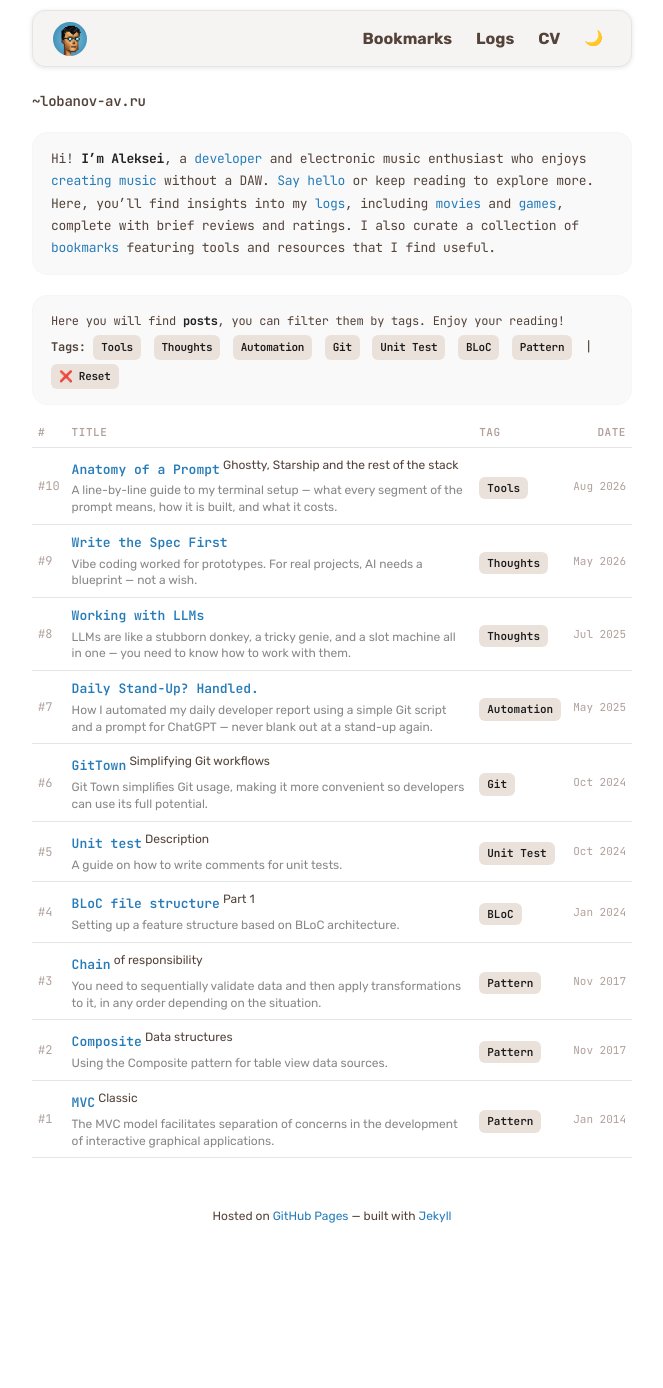
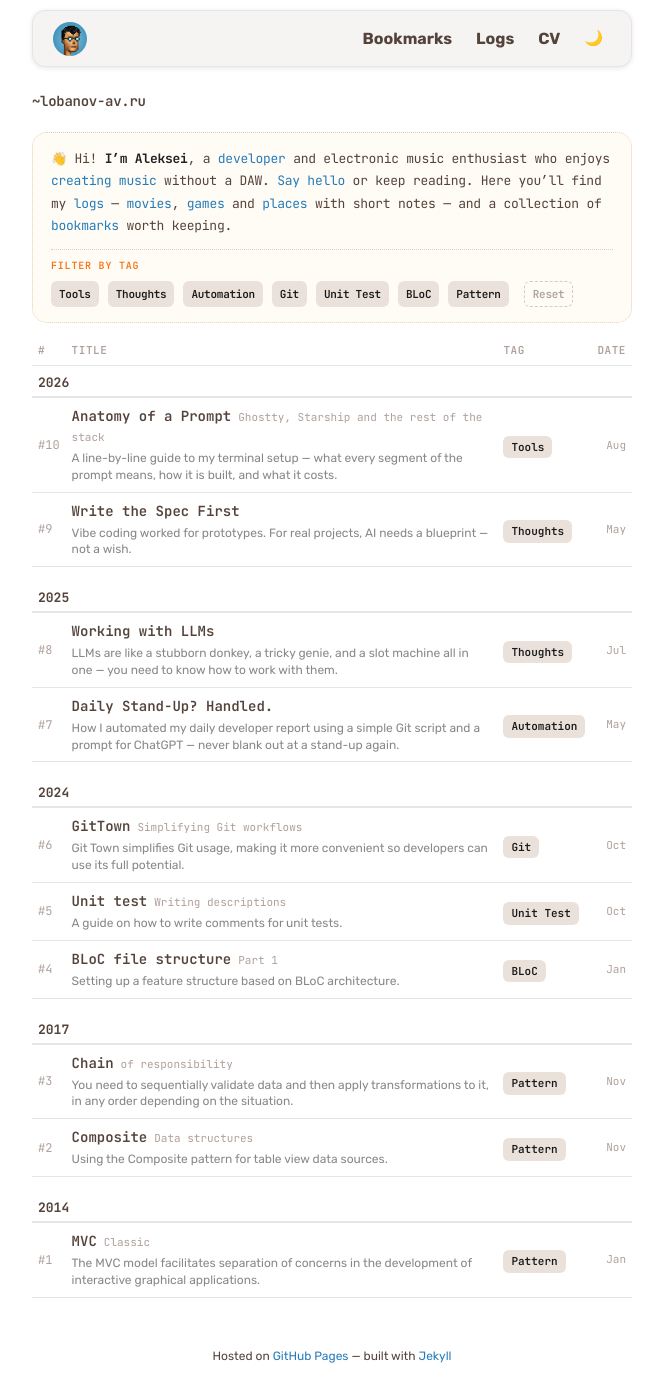
Before and after one commit to alobanov/alobanov.github.io, a Jekyll site: the page built from index.md, in a window 1280 px wide. Shown: the whole page, without its empty margins (308-971 px from the left). Built offline with Jekyll 4.4.1, drawn with Linux system fonts in a browser that asks for light colours; before the commit the page ends 1248 px from its top, so only the background shows below that.

Commit message:
feat(home): fix post list readability and align with the LOG section
The post subtitle ran straight into the title with no gap, size or colour
of its own, so "Chain" + "of responsibility" read as one broken heading.
The page also carried two identical grey bubbles and no year structure,
while /logs/ had already settled on a yellow intro bubble, mono kickers
and year markers.

- give small.superscript its own mono size, muted colour and left gap
- post titles go dark; on this site blue means "leaves the site", which
  the LOG list already follows
- merge the intro and the tag filter into one yellow bubble with a
  dotted separator and a FILTER BY TAG kicker, as on /logs/
- group posts by year, so the date column only carries the month
- move Reset out of the tag row; a click on it no longer filters by the
  word "reset" before the reset handler runs
- hide a year heading when filtering leaves no post under it, and add
  the .hidden rule those rows were missing
- reword the "Description" superscript, which read as a leftover
  placeholder

```diff
--- a/_posts/2024-10-12-test-description.md
+++ b/_posts/2024-10-12-test-description.md
@@ -1,7 +1,7 @@
 ---
 layout: post
 title: Unit test
-superscript: Description
+superscript: Writing descriptions
 description: A guide on how to write comments for unit tests.
 tags:
   - Unit Test
--- a/assets/css/style.css
+++ b/assets/css/style.css
@@ -227,8 +227,16 @@ small {
     font-size: 12px;
 }
 
+/* The post subtitle sits next to a mono title. Without its own size, colour and
+   gap it reads as a continuation of the heading — "Chain of responsibility"
+   instead of "Chain" + "of responsibility". */
 small.superscript {
-    vertical-align: super;
+    vertical-align: baseline;
+    margin-left: 7px;
+    font-family: var(--code-font);
+    font-size: 11px;
+    font-weight: 400;
+    color: var(--muted-color);
 }
 
 hr {
@@ -990,16 +998,16 @@ tr.bm-row:hover td {
 }
 
 .post-list-content > a {
+    color: var(--primary-color);
+    text-decoration: none;
+    font-family: var(--code-font);
+    font-size: 14px;
+    font-weight: 600;
+}
+
+.post-list-content > a:hover {
     color: var(--secondary-color);
     text-decoration: none;
-    font-family: var(--code-font);
-    font-size: 13px;
-    font-weight: 600;
-}
-
-.post-list-content > a:hover {
-    color: var(--link-hover);
-    text-decoration: underline;
 }
 
 .post-list-desc {
@@ -2667,3 +2675,49 @@ body,
         max-width: none;
     }
 }
+
+
+/* ---- Home page: post list ----------------------------------------------- */
+
+/* `.hidden` is defined for .bookmarks-bubble only; year rows need their own
+   rule or filtering leaves empty headings behind */
+.post-year-row.hidden {
+    display: none;
+}
+
+/* Year marker, matching the LOG list */
+.post-year-row th {
+    padding: 22px 6px 6px;
+    text-align: left;
+    font-family: var(--code-font);
+    font-size: 13px;
+    font-weight: 700;
+    color: var(--primary-color);
+    background-color: var(--background-color);
+    box-shadow: inset 0 -1px 0 var(--border-color);
+    border-bottom: none;
+}
+
+.post-table tbody tr:first-child th {
+    padding-top: 8px;
+}
+
+.post-tag-filter {
+    display: flex;
+    flex-wrap: wrap;
+    gap: 4px;
+    margin-top: 4px;
+}
+
+/* Reset is an action, not a tag — it sits apart and stays quiet until hovered */
+.tag-reset {
+    margin-left: 6px;
+    background-color: transparent;
+    border: 1px dashed var(--control-border);
+    color: var(--muted-color);
+}
+
+.tag-reset:hover {
+    border-style: solid;
+    color: var(--primary-color);
+}
--- a/assets/js/bookmark_selector.js
+++ b/assets/js/bookmark_selector.js
@@ -2,18 +2,36 @@ document.addEventListener("DOMContentLoaded", () => {
     const tags    = document.querySelectorAll(".tag");
     const bubbles = document.querySelectorAll(".bookmarks-bubble");
 
+    // Year headings are not posts and carry no data-tags, so filtering leaves
+    // them behind — a year with every post hidden under it. After each filter
+    // pass, hide any year that has no visible post left.
+    function syncYearRows() {
+        document.querySelectorAll(".post-year-row").forEach(yearRow => {
+            let hasVisible = false;
+            let row = yearRow.nextElementSibling;
+            while (row && !row.classList.contains("post-year-row")) {
+                if (!row.classList.contains("hidden")) hasVisible = true;
+                row = row.nextElementSibling;
+            }
+            yearRow.classList.toggle("hidden", !hasVisible);
+        });
+    }
+
     tags.forEach(tag => {
         tag.addEventListener("click", () => {
+            if (tag.id === "reset") return;
             const selectedTag = tag.textContent.trim().toLowerCase();
             bubbles.forEach(bubble => {
-                const bubbleTags = bubble.getAttribute("data-tags").toLowerCase().split(",").map(t => t.trim());
+                const bubbleTags = (bubble.getAttribute("data-tags") || "").toLowerCase().split(",").map(t => t.trim());
                 bubble.classList.toggle("hidden", !bubbleTags.includes(selectedTag));
             });
+            syncYearRows();
         });
     });
 
     document.getElementById("reset").addEventListener("click", () => {
         bubbles.forEach(bubble => bubble.classList.remove("hidden"));
+        syncYearRows();
     });
 
     // Reorder cards into two snake-order columns
--- a/index.md
+++ b/index.md
@@ -6,35 +6,34 @@ layout: page
 
 <h2 class="font-mono">~lobanov-av.ru</h2>
 
-<div class="bubble font-mono">
+{% assign all_tags = "" %}
+{%- for post in site.posts -%}
+  {%- for tag in post.tags -%}
+    {%- assign all_tags = all_tags | append: tag | append: "," -%}
+  {%- endfor -%}
+{%- endfor -%}
+{% assign unique_tags = all_tags | split: "," | uniq %}
+
+<div class="bubble yellow font-mono">
 {% capture markdown_content %}
-Hi! **I'm Aleksei**, a [developer](about_en/) and electronic music enthusiast who enjoys [creating music](logs/music/) without a DAW. [Say hello](mailto:lobanov.aw@gmail.com) or keep reading to explore more. Here, you'll find insights into my [logs](logs/), including [movies](logs/movie/) and [games](logs/game), complete with brief reviews and ratings. I also curate a collection of [bookmarks](bookmarks/) featuring tools and resources that I find useful.
+👋 Hi! **I'm Aleksei**, a [developer](about_en/) and electronic music enthusiast who enjoys [creating music](logs/music/) without a DAW. [Say hello](mailto:lobanov.aw@gmail.com) or keep reading. Here you'll find my [logs](logs/) — [movies](logs/movie/), [games](logs/game) and [places](logs/location/) with short notes — and a collection of [bookmarks](bookmarks/) worth keeping.
 {% endcapture %}
 {{ markdown_content | markdownify }}
-</div>
-
-<div class="bubble font-mono">
-<small>{% capture markdown_content %}Here you will find **posts**, you can filter them by tags. Enjoy your reading!{% endcapture %}{{ markdown_content | markdownify }}</small>
-
-{% assign all_tags = "" %}
-  {% for post in site.posts %}
-    {% for tag in post.tags %}
-      {% assign all_tags = all_tags | append: tag | append: "," %}
-    {% endfor %}
-  {% endfor %}
-  {% assign unique_tags = all_tags | split: "," | uniq %}
-  <small><b>Tags:</b></small>
-  {% for tag in unique_tags %}
-    {% if tag != "" %}
-      <span class='tag small' data-tag="{{ tag | downcase }}">{{ tag }}</span>
-    {% endif %}
-  {% endfor %}
-  | <span class='tag small' id="reset">❌ Reset</span>
+  <hr class="bubble-sep">
+  <p class="bubble-note">
+    <span class="bubble-note-copy">
+      <span class="bubble-note-kicker">Filter by tag</span>
+      <span class="post-tag-filter">
+        {%- for tag in unique_tags %}{% if tag != "" %}<span class="tag small" data-tag="{{ tag | downcase }}">{{ tag }}</span>{% endif %}{% endfor -%}
+        <span class="tag small tag-reset" id="reset">Reset</span>
+      </span>
+    </span>
+  </p>
 </div>
 
 {% assign sorted_posts = site.posts | sort: 'date' | reverse %}
 
-<table class="movie-list-table">
+<table class="movie-list-table post-table">
   <thead>
     <tr>
       <th class="ml-num">#</th>
@@ -44,16 +43,24 @@ Hi! **I'm Aleksei**, a [developer](about_en/) and electronic music enthusiast wh
     </tr>
   </thead>
   <tbody>
+    {%- assign current_year = "" -%}
     {% for post in sorted_posts %}
+    {%- assign post_year = post.date | date: "%Y" -%}
+    {%- if post_year != current_year -%}
+      {%- assign current_year = post_year -%}
+    <tr class="post-year-row" data-year="{{ post_year }}">
+      <th colspan="4" scope="rowgroup">{{ post_year }}</th>
+    </tr>
+    {%- endif -%}
     {% assign reversed_index = forloop.length | minus: forloop.index | plus: 1 %}
     <tr class="bookmarks-bubble bm-row" data-tags="{% for tag in post.tags %}{{ tag | downcase }}{% if forloop.last == false %},{% endif %}{% endfor %}">
       <td class="ml-num">#{{ reversed_index }}</td>
       <td class="post-list-content">
-        <a href="{{ post.url }}">{{ post.title }}</a>{% if post.superscript %} <small class="superscript">{{ post.superscript }}</small>{% endif %}
+        <a href="{{ post.url }}">{{ post.title }}</a>{% if post.superscript %}<small class="superscript">{{ post.superscript }}</small>{% endif %}
         {% if post.description %}<div class="post-list-desc">{{ post.description }}</div>{% endif %}
       </td>
       <td class="bm-tags">{% for tag in post.tags %}<span class="tag small" data-tag="{{ tag | downcase }}">{{ tag }}</span>{% endfor %}</td>
-      <td class="ml-date">{{ post.date | date: "%b %Y" }}</td>
+      <td class="ml-date">{{ post.date | date: "%b" }}</td>
     </tr>
     {% endfor %}
   </tbody>
```
